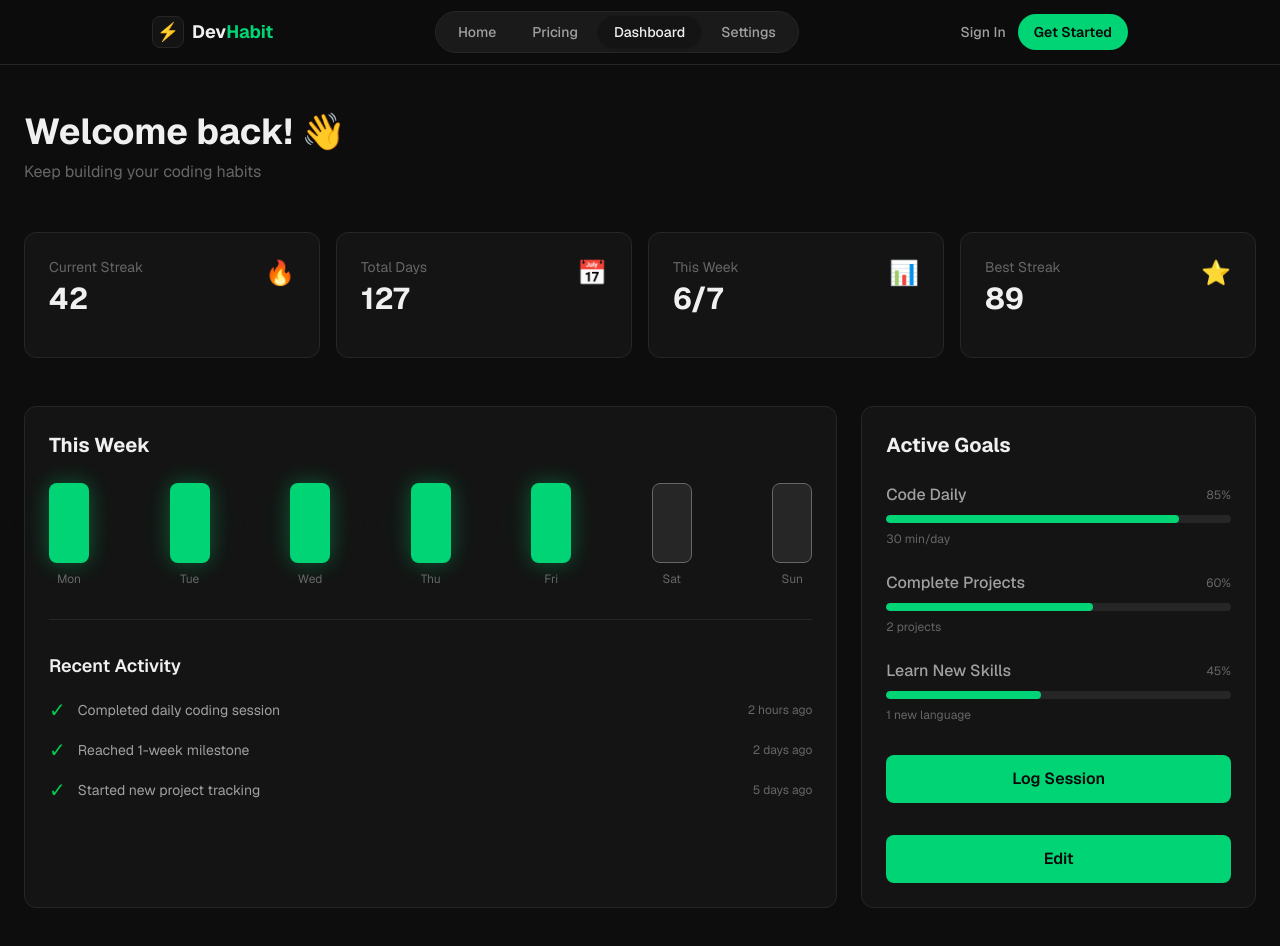
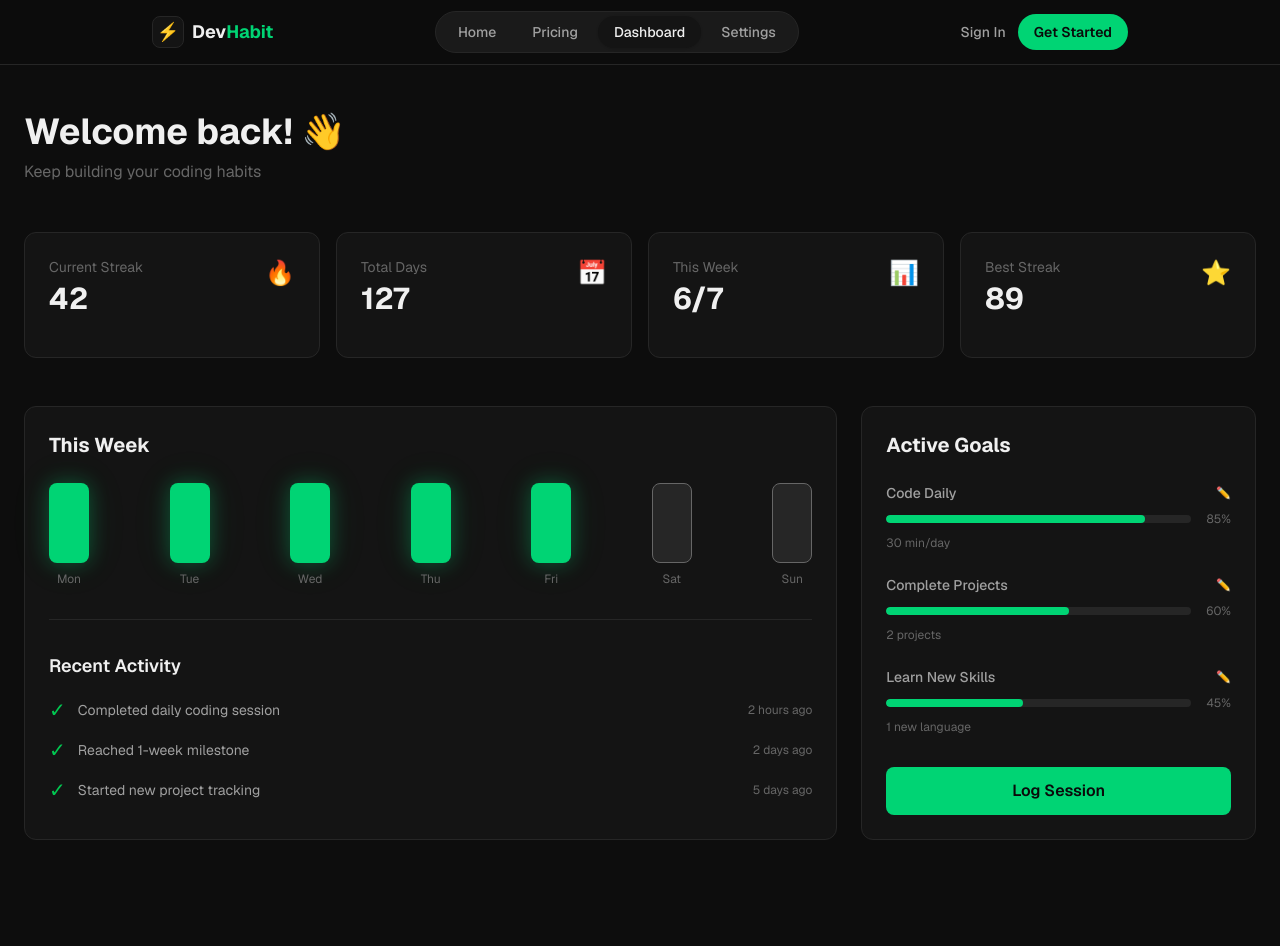
Before and after one commit to angryCar80/Dev-Habit, a Next.js app: page /dashboard in a window 1280 px wide. Shown: the top 946 px of the page. After the commit the page ends 888 px from the top, so only its background shows below. Built offline with nearby package versions, Linux system fonts and the light colour scheme.

Commit message:
feat: made the ui work with smaller screens and working on editting the active goals

```diff
--- a/app/dashboard/page.tsx
+++ b/app/dashboard/page.tsx
@@ -1,8 +1,38 @@
 "use client"
 
-import PopupEdit from "./components/popup";
+import { useState } from "react";
 
 export default function Dashboard() {
+  const [goals, setGoals] = useState([
+    { id: 1, title: "Code Daily", progress: 85, target: "30 min/day" },
+    { id: 2, title: "Complete Projects", progress: 60, target: "2 projects" },
+    { id: 3, title: "Learn New Skills", progress: 45, target: "1 new language" },
+  ]);
+
+  const [editingId, setEditingId] = useState(null);
+  const [formData, setFormData] = useState({ title: "", target: "" });
+
+  const openEdit = (goal) => {
+    setEditingId(goal.id);
+    setFormData({ title: goal.title, target: goal.target });
+  };
+
+  const closeEdit = () => {
+    setEditingId(null);
+    setFormData({ title: "", target: "" });
+  };
+
+  const saveGoal = () => {
+    setGoals(
+      goals.map((g) =>
+        g.id === editingId
+          ? { ...g, title: formData.title, target: formData.target }
+          : g
+      )
+    );
+    closeEdit();
+  };
+
   const stats = [
     { label: "Current Streak", value: "42", icon: "🔥", color: "accent" },
     { label: "Total Days", value: "127", icon: "📅", color: "primary" },
@@ -12,16 +42,6 @@ export default function Dashboard() {
 
   const weekDays = ["Mon", "Tue", "Wed", "Thu", "Fri", "Sat", "Sun"];
   const thisWeek = [1, 1, 1, 1, 1, 0, 0];
-
-  const goals = [
-    { title: "Code Daily", progress: 85, target: "30 min/day" },
-    { title: "Complete Projects", progress: 60, target: "2 projects" },
-    { title: "Learn New Skills", progress: 45, target: "1 new language" },
-  ];
-
-  const editPopUp = () => {
-    <PopupEdit />
-  }
 
   return (
     <main className="min-h-screen px-6 py-12">
@@ -99,19 +119,27 @@ export default function Dashboard() {
         <div className="bg-surface p-6 rounded-xl border border-subtle">
           <h2 className="text-xl font-bold text-primary mb-6">Active Goals</h2>
           <div className="space-y-6">
-            {goals.map((goal, idx) => (
-              <div key={idx}>
-                <div className="flex justify-between items-center mb-2">
-                  <p className="text-secondary font-medium">{goal.title}</p>
-                  <p className="text-xs text-muted">{goal.progress}%</p>
+            {goals.map((goal) => (
+              <div key={goal.id}>
+                <div className="flex justify-between items-center mb-2 gap-2">
+                  <p className="text-secondary font-medium text-sm flex-1 truncate">{goal.title}</p>
+                  <button
+                    onClick={() => openEdit(goal)}
+                    className="text-xs text-accent hover:text-primary transition-colors cursor-pointer flex-shrink-0"
+                  >
+                    ✏️
+                  </button>
                 </div>
-                <div className="w-full h-2 bg-subtle rounded-full overflow-hidden">
+                <div className="flex justify-between items-center gap-2 mb-2">
+                  <div className="flex-1 h-2 bg-subtle rounded-full overflow-hidden">
                     <div
                       className="h-full bg-accent transition-all duration-300 rounded-full"
                       style={{ width: `${goal.progress}%` }}
                     />
                   </div>
-                <p className="text-xs text-muted mt-2">{goal.target}</p>
+                  <p className="text-xs text-muted flex-shrink-0 w-8 text-right">{goal.progress}%</p>
+                </div>
+                <p className="text-xs text-muted truncate">{goal.target}</p>
               </div>
             ))}
           </div>
@@ -119,12 +147,64 @@ export default function Dashboard() {
           <button className="w-full mt-8 py-3 bg-accent text-on-accent font-semibold rounded-lg hover:opacity-90 transition-opacity cursor-pointer">
             Log Session
           </button>
+        </div>
+      </div>
 
-          <button className="w-full mt-8 py-3 bg-accent text-on-accent font-semibold rounded-lg hover:opacity-90 transition-opacity cursor-pointer" onClick={editPopUp}>
-            Edit
+      {/* Edit Modal */}
+      {editingId && (
+        <div className="fixed inset-0 bg-black/50 flex items-center justify-center p-4 z-50">
+          <div className="bg-surface border border-subtle rounded-xl p-6 w-full max-w-md">
+            <h3 className="text-xl font-bold text-primary mb-4">Edit Goal</h3>
+
+            <div className="space-y-4">
+              <div>
+                <label className="block text-sm font-medium text-secondary mb-2">
+                  Goal Title
+                </label>
+                <input
+                  type="text"
+                  value={formData.title}
+                  onChange={(e) =>
+                    setFormData({ ...formData, title: e.target.value })
+                  }
+                  className="w-full px-3 py-2 bg-subtle border border-muted rounded-lg text-primary focus:outline-none focus:border-accent"
+                  placeholder="e.g., Code Daily"
+                />
+              </div>
+
+              <div>
+                <label className="block text-sm font-medium text-secondary mb-2">
+                  Target
+                </label>
+                <input
+                  type="text"
+                  value={formData.target}
+                  onChange={(e) =>
+                    setFormData({ ...formData, target: e.target.value })
+                  }
+                  className="w-full px-3 py-2 bg-subtle border border-muted rounded-lg text-primary focus:outline-none focus:border-accent"
+                  placeholder="e.g., 30 min/day"
+                />
+              </div>
+            </div>
+
+            <div className="flex gap-3 mt-6">
+              <button
+                onClick={saveGoal}
+                className="flex-1 py-2 bg-accent text-on-accent font-semibold rounded-lg hover:opacity-90 transition-opacity cursor-pointer"
+              >
+                Save
+              </button>
+              <button
+                onClick={closeEdit}
+                className="flex-1 py-2 bg-subtle text-secondary font-semibold rounded-lg hover:border-accent border border-muted transition-all cursor-pointer"
+              >
+                Cancel
               </button>
             </div>
           </div>
+        </div>
+      )}
     </main>
   );
 }
```
Lines whose indentation alone changed are shown as unchanged.
